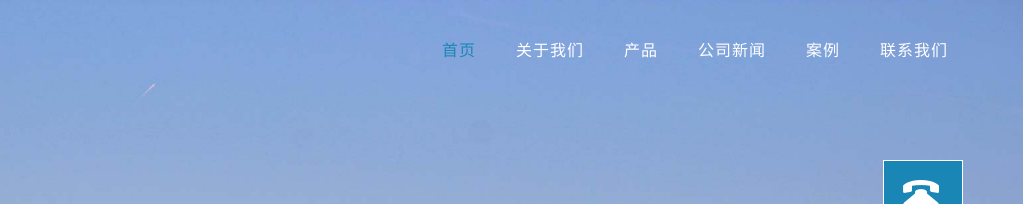
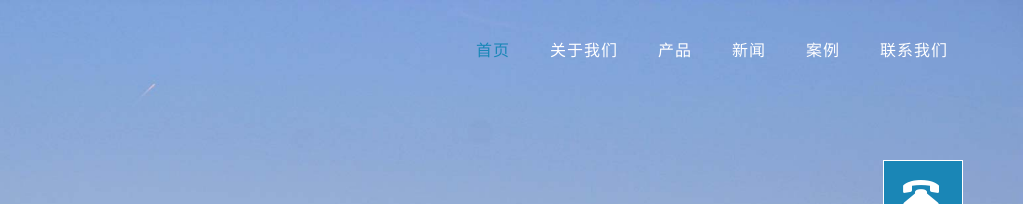
Before and after one commit to DJARMatthew/xjbch, a plain HTML site: page index.html in a window 1280 px wide. Shown: the top 204 px of the page, 257-1280 px from the left. Drawn offline with Linux system fonts and the light colour scheme.

Commit message:
nav text change

```diff
--- a/index.html
+++ b/index.html
@@ -61,7 +61,7 @@
                     <li class="active"><a href="index.html">首页</a></li>
                     <li><a href="about.html">关于我们</a></li>
                     <li><a href="product.html">产品</a></li>
-                    <li><a href="news.html">公司新闻</a></li>
+                    <li><a href="news.html">新闻</a></li>
                     <li><a href="projects.html">案例</a></li>
                     <li><a href="contact.html">联系我们</a></li>
                 </ul>
```
